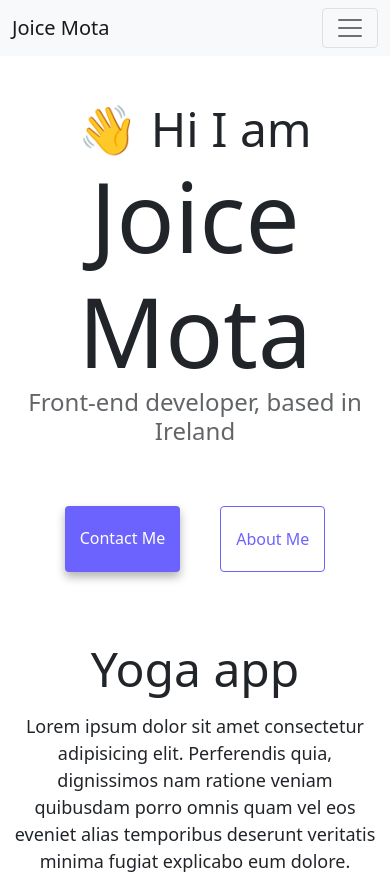
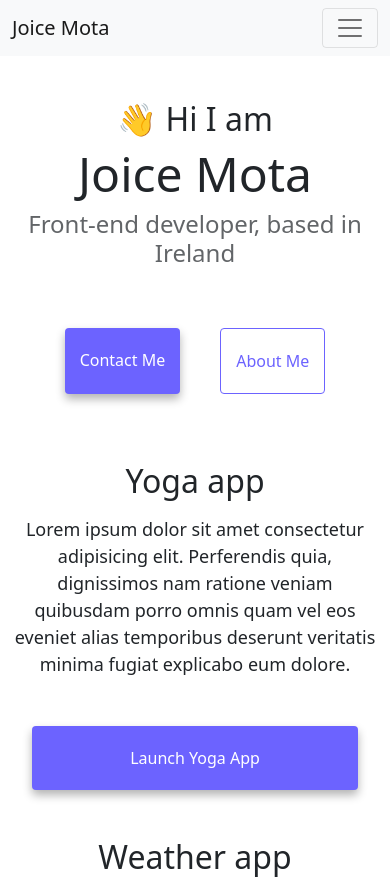
Before and after one commit to Joicemotamoreira/portfolio-project, a plain HTML site: page index.html in a window 390 px wide. Shown: the top 880 px of the page. Drawn offline with nearby package versions, Linux system fonts and the light colour scheme.

Commit message:
Made the website more responsive

```diff
--- a/style.css
+++ b/style.css
@@ -6,7 +6,7 @@
 }
 
 body {
-  margin-top: 100px;
+  margin: 100px 0;
 }
 
 h1,
@@ -96,4 +96,11 @@ p {
     margin: 0 20px;
     display: block;
   }
+  h1 {
+    font-size: 48px;
+    line-height: 1.5;
+  }
+  h2 {
+    font-size: 32px;
+  }
 }
```
Also changed, not shown: about.html (+3 -3 lines).
